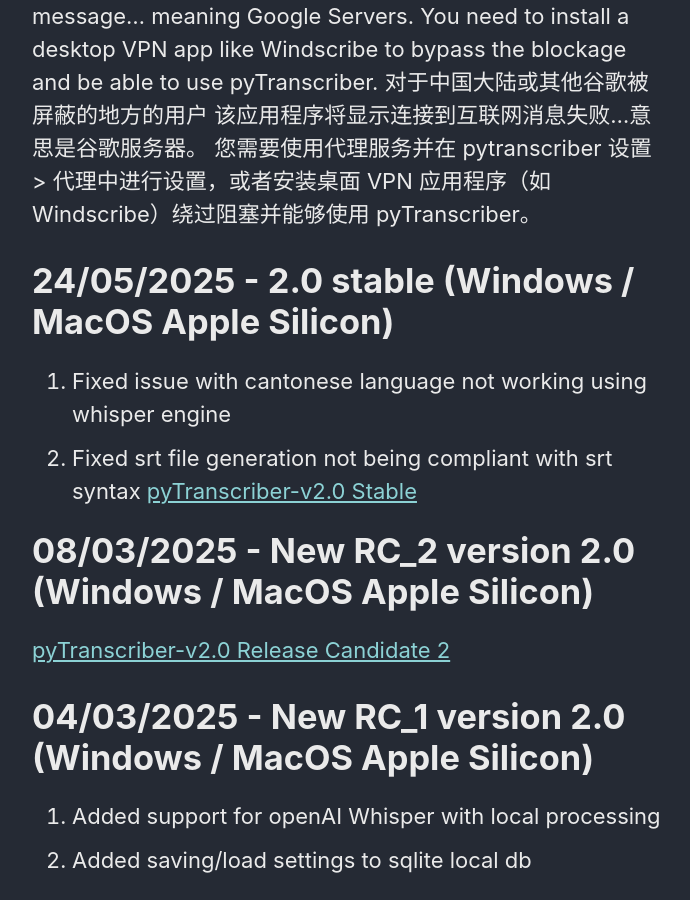
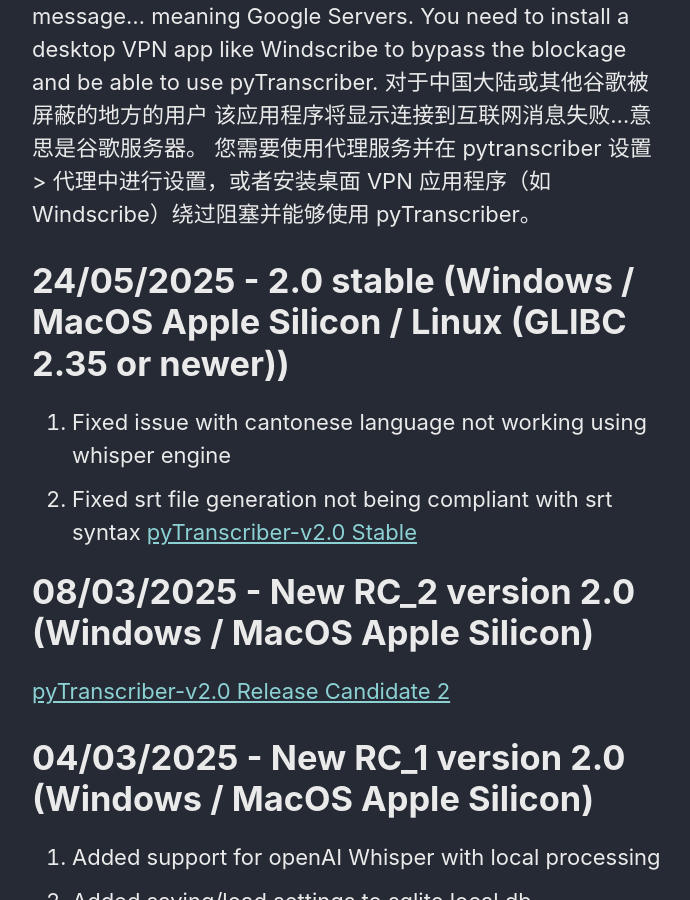
Before and after one commit to pyTranscriber/pyTranscriber.github.io, a Jekyll site: the page built from _pages/download.md, in a window 1280 px wide and 900 px high, scrolled down 903 px. Shown: the whole window, without its empty margins (290-980 px from the left). Built offline with Jekyll 4.4.1, drawn with Linux system fonts in a browser that asks for light colours; cached includes are drawn as plain includes.

Commit message:
Linux release added

```diff
--- a/_pages/download.md
+++ b/_pages/download.md
@@ -22,7 +22,7 @@
 该应用程序将显示连接到互联网消息失败...意思是谷歌服务器。
 您需要使用代理服务并在 pytranscriber 设置 > 代理中进行设置，或者安装桌面 VPN 应用程序（如 Windscribe）绕过阻塞并能够使用 pyTranscriber。
 
-# 24/05/2025 - 2.0 stable (Windows / MacOS Apple Silicon)
+# 24/05/2025 - 2.0 stable (Windows / MacOS Apple Silicon / Linux (GLIBC 2.35 or newer))
 1. Fixed issue with cantonese language not working using whisper engine
 2. Fixed srt file generation not being compliant with srt syntax
 <a href="https://github.com/raryelcostasouza/pyTranscriber/releases/tag/v2.0.0-stable">pyTranscriber-v2.0 Stable</a>
```
